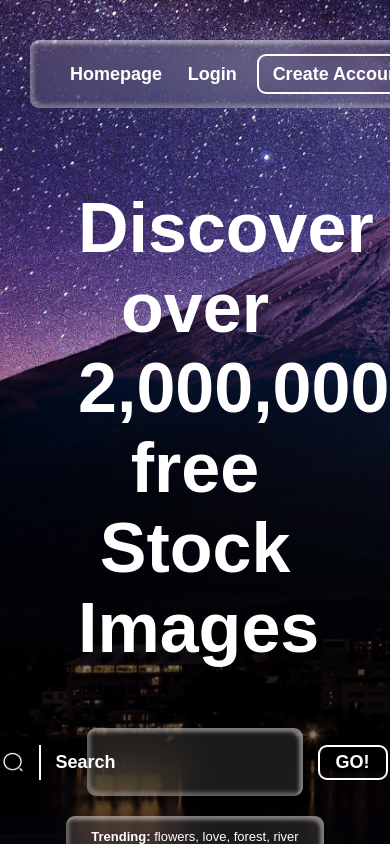
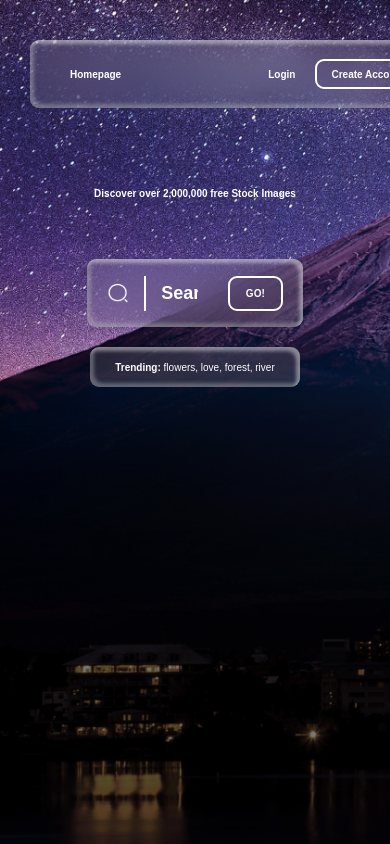
Before and after one commit to Jineshsonawat/image-data, a React (Create React App) app: page / in a window 390 px wide. Built offline with nearby package versions, Linux system fonts and the light colour scheme; a web font is replaced by a local one.

Commit message:
Change css

```diff
--- a/src/App.css
+++ b/src/App.css
@@ -104,7 +104,8 @@ body {
 }
 
 .flex-container-column {
-  display: column;
+  display: flex;
+  flex-direction: column;
 }
 
 .flex-container-space {
@@ -382,3 +383,30 @@ body {
 .input-border {
   border-radius: 50%;
 }
+
+@media only screen and (max-width: 768px) {
+  .flex-container-row,
+  .flex-container-column {
+    flex-direction: column; /* Change to column layout on small screens */
+  }
+
+  .transparent-input {
+    width: 100%; /* Make the input full width on small screens */
+  }
+
+  .margin-null,
+  .margin-bottom-8,
+  .margin-bottom,
+  .margin-bottom-30 {
+    margin: 0; /* Remove margin on small screens */
+  }
+
+  .font-13,
+  .font-16,
+  .font-18,
+  .font-22,
+  .font-40,
+  .font-70 {
+    font-size: inherit; /* Use the default font size on small screens */
+  }
+}
```
